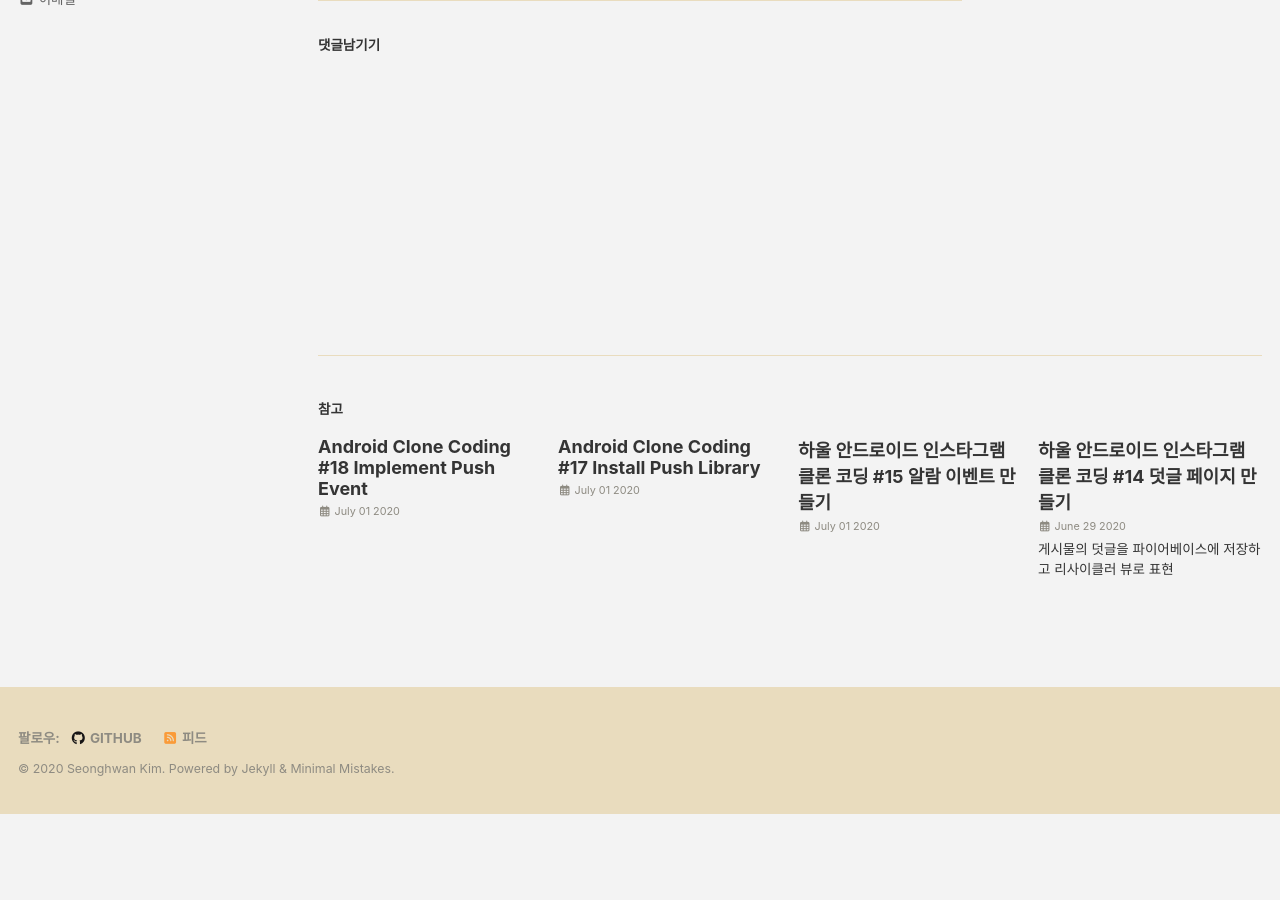
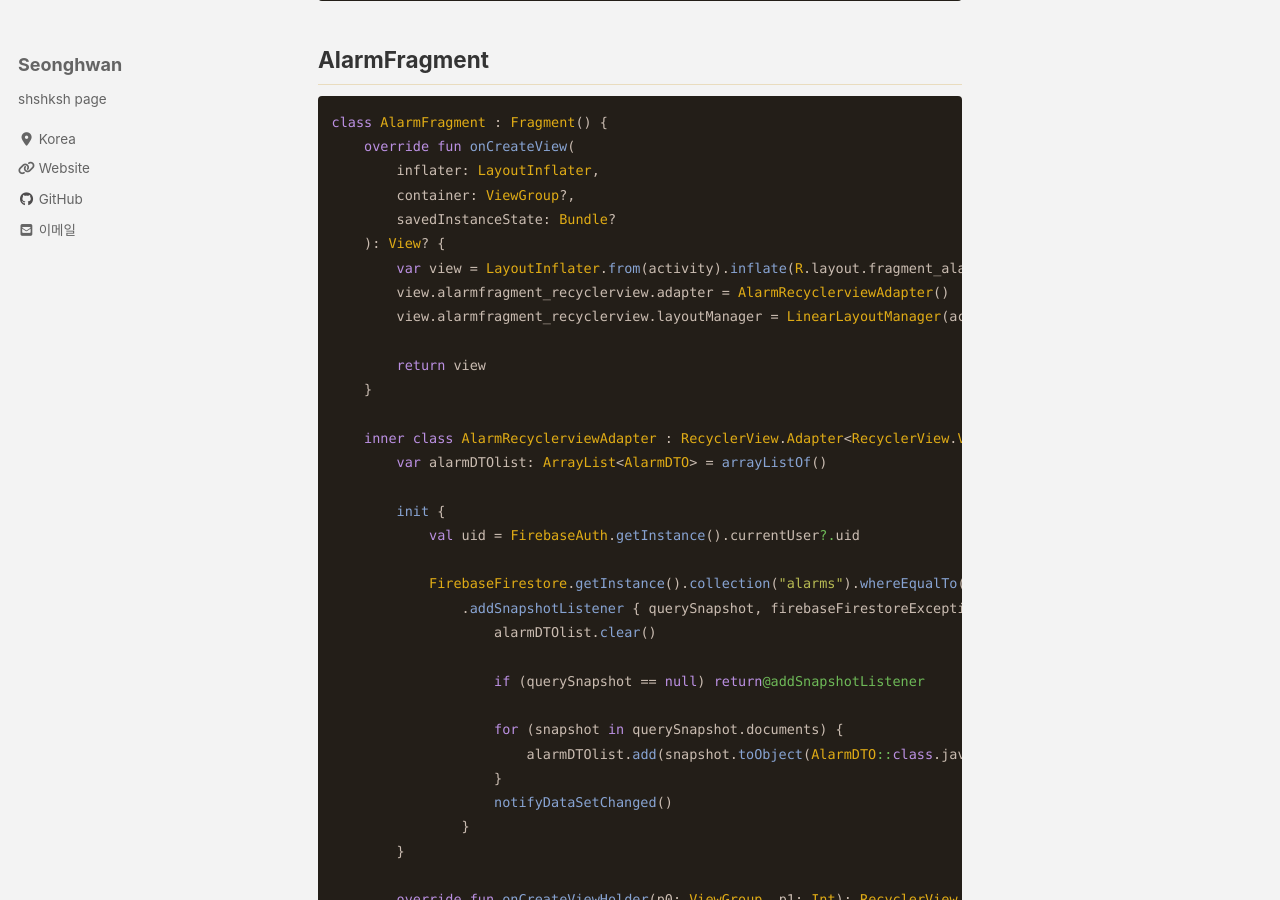
Before and after one commit to shshksh/shshksh.github.io, a Jekyll site: the page built from _posts/clone_coding/2020-07-01-Android-clone-coding-#16-Implement-alarm-list-page.md, in a window 1280 px wide and 900 px high, scrolled down 582 px. Built offline with Jekyll 4.4.1, drawn with Linux system fonts in a browser that asks for light colours; cached includes are drawn as plain includes; nearby versions of some CDN libraries; comment, search, counter and statistics services are not loaded; before the commit the page ends 1396 px from its top, so only the background shows below that; some of the changed text lies outside the part shown.

Commit message:
upload post

````diff
--- a/_posts/clone_coding/2020-07-01-Android-clone-coding-#16-Implement-alarm-list-page.md
+++ b/_posts/clone_coding/2020-07-01-Android-clone-coding-#16-Implement-alarm-list-page.md
@@ -0,0 +1,120 @@
+```
+---
+title: "하울 안드로이드 인스타그램 클론 코딩 #16 알람 리스트 페이지 만들기"
+excerpt: ""
+classes: wide
+categories:
+  - clone_coding
+tag:
+  - android
+  - clone_coding
+  - howlstagram
+read_time: false
+last_modified_at: 2020-07-03T19:05:00+09:00
+toc: true
+---
+```
+
+
+
+## AlarmFragment
+
+```kotlin
+class AlarmFragment : Fragment() {
+    override fun onCreateView(
+        inflater: LayoutInflater,
+        container: ViewGroup?,
+        savedInstanceState: Bundle?
+    ): View? {
+        var view = LayoutInflater.from(activity).inflate(R.layout.fragment_alarm, container, false)
+        view.alarmfragment_recyclerview.adapter = AlarmRecyclerviewAdapter()
+        view.alarmfragment_recyclerview.layoutManager = LinearLayoutManager(activity)
+
+        return view
+    }
+
+    inner class AlarmRecyclerviewAdapter : RecyclerView.Adapter<RecyclerView.ViewHolder>() {
+        var alarmDTOlist: ArrayList<AlarmDTO> = arrayListOf()
+
+        init {
+            val uid = FirebaseAuth.getInstance().currentUser?.uid
+
+            FirebaseFirestore.getInstance().collection("alarms").whereEqualTo("destinationUid", uid)
+                .addSnapshotListener { querySnapshot, firebaseFirestoreException ->
+                    alarmDTOlist.clear()
+
+                    if (querySnapshot == null) return@addSnapshotListener
+
+                    for (snapshot in querySnapshot.documents) {
+                        alarmDTOlist.add(snapshot.toObject(AlarmDTO::class.java)!!)
+                    }
+                    notifyDataSetChanged()
+                }
+        }
+
+        override fun onCreateViewHolder(p0: ViewGroup, p1: Int): RecyclerView.ViewHolder {
+            var view = LayoutInflater.from(p0.context).inflate(R.layout.item_comment, p0, false)
+            return CustomViewHolder(view)
+        }
+
+        inner class CustomViewHolder(view: View) : RecyclerView.ViewHolder(view)
+
+        override fun getItemCount(): Int {
+            return alarmDTOlist.size
+        }
+
+        override fun onBindViewHolder(p0: RecyclerView.ViewHolder, p1: Int) {
+            var view = p0.itemView
+
+            FirebaseFirestore.getInstance().collection("profileImages").document(alarmDTOlist[p1].uid!!).get()
+                .addOnCompleteListener { task: Task<DocumentSnapshot> ->
+                    if (task.isSuccessful) {
+                        val url = task.result!!["image"]
+                        Glide.with(view.context).load(url).apply(RequestOptions().circleCrop())
+                            .into(view.commentviewitem_imageview_profile)
+                    }
+                }
+
+
+            when (alarmDTOlist[p1].kind) {
+                0 -> {
+                    val str_0 = alarmDTOlist[p1].userId + getString(R.string.alarm_favorite)
+                    view.commentviewitem_textview_profile.text = str_0
+                }
+                1 -> {
+                    val str_0 =
+                        alarmDTOlist[p1].userId + " " + getString(R.string.alarm_comment) + " of" + alarmDTOlist[p1].message
+                    view.commentviewitem_textview_profile.text = str_0
+                }
+                2 -> {
+                    val str_0 = alarmDTOlist[p1].userId + " " + getString(R.string.alarm_follow)
+                    view.commentviewitem_textview_profile.text = str_0
+                }
+            }
+            view.commentviewitem_textview_comment.visibility = View.INVISIBLE
+        }
+
+    }
+}
+```
+
+데이터베이스에서 지금까지 온 알람 메시지를 얻어 리사이클러 뷰로 알람을 하나씩 출력
+
+
+
+## fragment_alarm
+
+```xml
+<LinearLayout xmlns:android="http://schemas.android.com/apk/res/android"
+    android:layout_width="match_parent"
+    android:layout_height="match_parent">
+
+    <androidx.recyclerview.widget.RecyclerView
+        android:id="@+id/alarmfragment_recyclerview"
+        android:layout_width="match_parent"
+        android:layout_height="match_parent" />
+
+</LinearLayout>
+```
+
+알람 목록을 나타내는 리사이클러 뷰 추가
````
Also changed, not shown: _posts/clone_coding/2020-07-01-Android-clone-coding-#15-Implement-alarm-event.md (+1 -0 lines), _posts/operating_system/2020-06-17-Operating-System-#22-IO-Hardware.md (+1 -1 lines), _posts/operating_system/2020-06-20-Operating-System-#23-File-and-Directories.md (added), _posts/operating_system/2020-06-20-Operating-System-#24-Disk-Scheduling.md (added).
